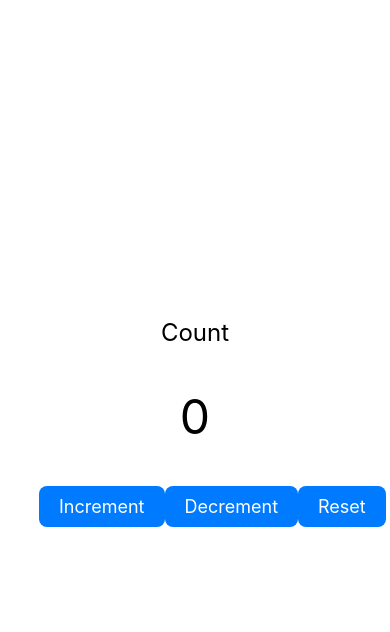
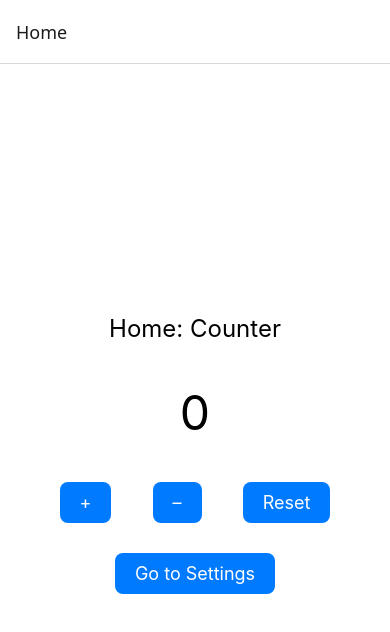
Before and after one commit to Lisa-Shima/nrev-first-app--mob-dev, a React Native app: screen / in a window 390 px wide. Shown: the top 632 px of the page. Built offline with nearby package versions, Linux system fonts and the light colour scheme.

Commit message:
Committing - Added navigation

```diff
--- a/App.tsx
+++ b/App.tsx
@@ -1,60 +1,93 @@
 import React, { useState, useEffect } from 'react'
-import { StatusBar } from 'expo-status-bar';
-import { Pressable, StyleSheet, Text, View } from 'react-native';
+import { Text, View, Pressable, StyleSheet } from 'react-native'
 import AsyncStorage from '@react-native-async-storage/async-storage'
+import { NativeStackScreenProps } from '@react-navigation/native-stack'
+import { NavigationContainer } from '@react-navigation/native'
+import { createNativeStackNavigator } from '@react-navigation/native-stack'
 
-export default function App() {
+// Define the params each screen expects
+type RootStackParamList = {
+  Home: undefined;
+  Settings: { count: number };
+}
+
+const Stack = createNativeStackNavigator<RootStackParamList>()
+
+export default function App(){
+  return(
+    <NavigationContainer>
+      <Stack.Navigator initialRouteName='Home'>
+        {/* Home screen: our counter */}
+        <Stack.Screen name='Home' component={HomeScreen} />
+        {/* Setting screen: shows the counter */}
+        <Stack.Screen name='Settings' component={SettingsScreen} />
+      </Stack.Navigator>
+    </NavigationContainer>
+  )
+}
+
+type Props = NativeStackScreenProps<RootStackParamList, 'Home'>
+
+function HomeScreen({ navigation }: Props){
   const [count, setCount] = useState(0)
 
-  // Load count from storage once when the app starts
+  // load and save
   useEffect(() => {
-    const loadCount = async() => {
-      try{
+    (async () => {
       const saved = await AsyncStorage.getItem('@counter_value')
-        if(saved !== null){
-          setCount(parseInt(saved, 10))
-        }
-      }
-      catch(e){
-        console.error('Failed to load count.', e)
-      }
-    }
-    loadCount()
+      if(saved !== null) setCount(Number(saved))
+    })()
   }, [])
 
-  // Save count to storage whenever it changes
   useEffect(() => {
-    const saveCount = async() => {
-      try{
-        await AsyncStorage.setItem('@counter_value', count.toString())
-      }
-      catch(e){
-        console.error('Failed to save count.', e)
-      }
-    }
-    saveCount()
+    AsyncStorage.setItem('@counter_value', count.toString())
   }, [count])
 
-  return (
+  return(
     <View style={styles.container}>
-      <Text style={styles.heading}>Count</Text>
+      <Text style={styles.heading}>Home: Counter</Text>
       <Text style={styles.counterText}>{count}</Text>
+
       <View style={styles.buttonRow}>
         <Pressable style={styles.button} onPress={() => setCount(count + 1)}>
-        <Text style={styles.buttonText}>Increment</Text>
+          <Text style={styles.buttonText}>+</Text>
         </Pressable>
 
         <Pressable style={styles.button} onPress={() => setCount(count - 1)}>
-        <Text style={styles.buttonText}>Decrement</Text>
+          <Text style={styles.buttonText}>–</Text>
         </Pressable>
 
         <Pressable style={styles.button} onPress={() => setCount(0)}>
           <Text style={styles.buttonText}>Reset</Text>
         </Pressable>
       </View>
+
+      {/* Navigating to settings passing the count */}
+      <Pressable style={[styles.button, {marginTop: 30}]} onPress={() => navigation.navigate('Settings', { count })}>
+        <Text style={styles.buttonText}>Go to Settings</Text>
+      </Pressable>
+
     </View>
-  );
+  )
 }
+
+type SettingsProps = NativeStackScreenProps<RootStackParamList, 'Settings'>
+
+function SettingsScreen({ route, navigation } : SettingsProps){
+  const { count } = route.params
+
+  return(
+    <View style={styles.container}>
+      <Text style={styles.heading}>Settings</Text>
+      <Text style={styles.counterText}>Current count: {count}</Text>
+
+      <Pressable style={[styles.button, {marginTop: 30}]} onPress={() => navigation.goBack()}>
+        <Text style={styles.buttonText}>Go Back</Text>
+      </Pressable>
+    </View>
+  )
+}
+
 
 const styles = StyleSheet.create({
   container: {
--- a/package.json
+++ b/package.json
@@ -12,11 +12,15 @@
   "dependencies": {
     "@expo/metro-runtime": "~5.0.4",
     "@react-native-async-storage/async-storage": "^2.1.2",
+    "@react-navigation/native": "^7.1.8",
+    "@react-navigation/native-stack": "^7.3.12",
     "expo": "~53.0.8",
     "expo-status-bar": "~2.2.3",
     "react": "19.0.0",
     "react-dom": "19.0.0",
     "react-native": "0.79.2",
+    "react-native-safe-area-context": "5.4.0",
+    "react-native-screens": "~4.10.0",
     "react-native-web": "^0.20.0"
   },
   "devDependencies": {
```
Also changed, not shown: 1 other file (tests, documents, lock files or other folders). Lines whose indentation alone changed are shown as unchanged.
